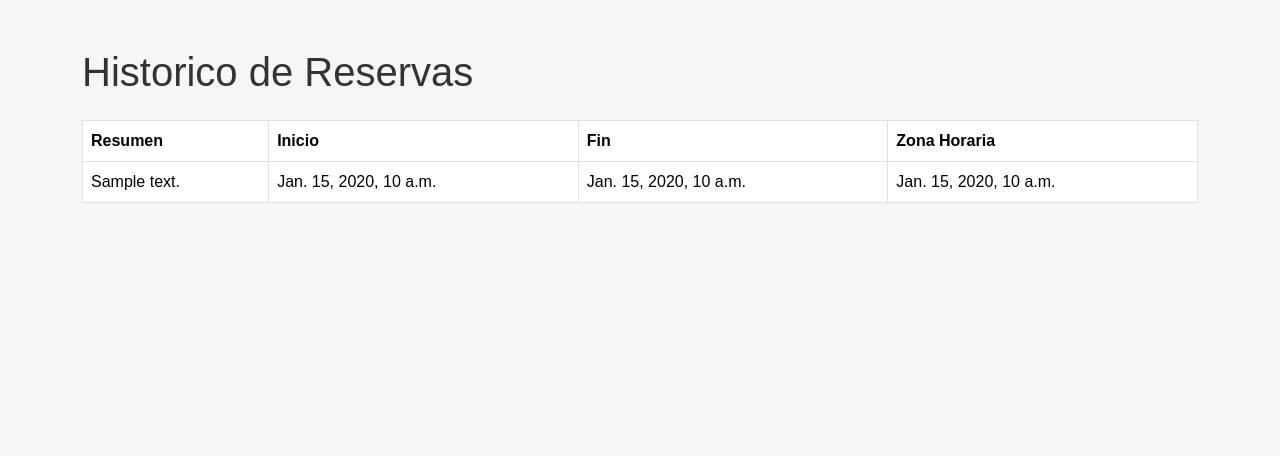
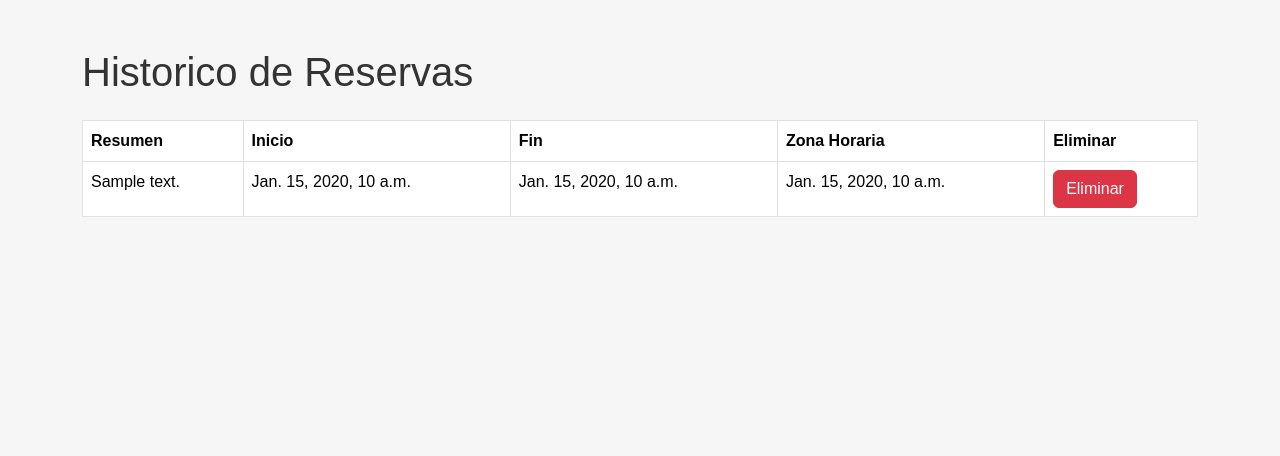
Before and after one commit to michelanyelo/centromedico, a Django app: template project/dashboard/templates/dashboard/listar_reservas.html in a window 1280 px wide. Shown: the part 118-574 px from the top of the page. Run offline with Django 5.2, Linux system fonts and the light colour scheme; the template is opened without the code that fills it: most values are stand-ins (such as "Sample title", 1, 10 or a date in 2020); some libraries are stand-ins or nearby versions.

Commit message:
Added delete button to listar_reservas.html template, updated urls.py and views.py to handle delete event request

```diff
--- a/project/dashboard/templates/dashboard/listar_reservas.html
+++ b/project/dashboard/templates/dashboard/listar_reservas.html
@@ -13,15 +13,19 @@
           <th>Inicio</th>
           <th>Fin</th>
           <th>Zona Horaria</th>
+          <th>Eliminar</th>
         </tr>
       </thead>
       <tbody>
         {% for event in events %}
           <tr>
             <td>{{ event.summary }}</td>
-            <td>{{ event.start.dateTime}}</td>
-            <td>{{ event.end.dateTime}}</td>
+            <td>{{ event.start.dateTime }}</td>
+            <td>{{ event.end.dateTime }}</td>
             <td>{{ event.start.timeZone }}</td>
+            <td>
+              <a href="{% url 'eliminar_reserva_calendario' event.id %}" class="btn btn-danger">Eliminar</a>
+            </td>
           </tr>
         {% endfor %}
       </tbody>
--- a/project/dashboard/urls.py
+++ b/project/dashboard/urls.py
@@ -13,5 +13,6 @@ urlpatterns = [
     path('listar-subespecialidades/<int:especialidad_id>/', views.listar_subespecialidades, name='listar_subespecialidades'),
     path('editar-reserva/', views.editar_reserva, name='editar_reserva'),
     path('eliminar-reserva/', views.eliminar_reserva, name='eliminar_reserva'),
+    path('eliminar-reserva-calendario/<str:reserva_id>/', views.eliminar_reserva_calendario, name='eliminar_reserva_calendario'),
 
 ]
```
Also changed, not shown: project/dashboard/views.py (+12 -0 lines).
